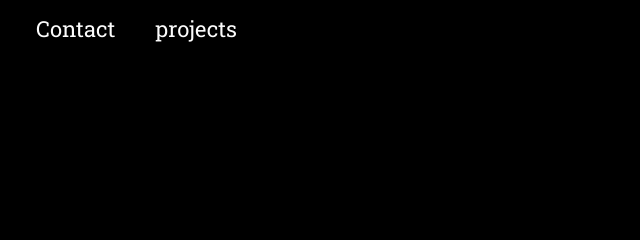
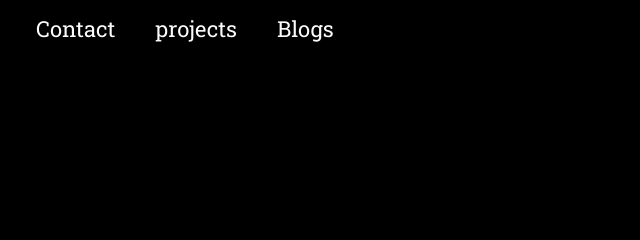
Before and after one commit to Omkarsathe01/omkarsathe.github.io, a plain HTML site: page index.html in a window 1280 px wide. Shown: the top 240 px of the page, 326-966 px from the left. Drawn offline with Linux system fonts and the light colour scheme.

Commit message:
Update index.html

```diff
--- a/index.html
+++ b/index.html
@@ -17,6 +17,7 @@
                         <a href="html/resume.html" class="resume_nav">Resume</a>
                         <a href="html/contact.html" class="contact_nav">Contact</a>
                         <a href="html/projects.html" class="contact_nav">projects</a>
+                        <a href="html/blogs.html" class="contact_nav">Blogs</a>
                 </nav>
             </div>
             <div class="logo">
```
